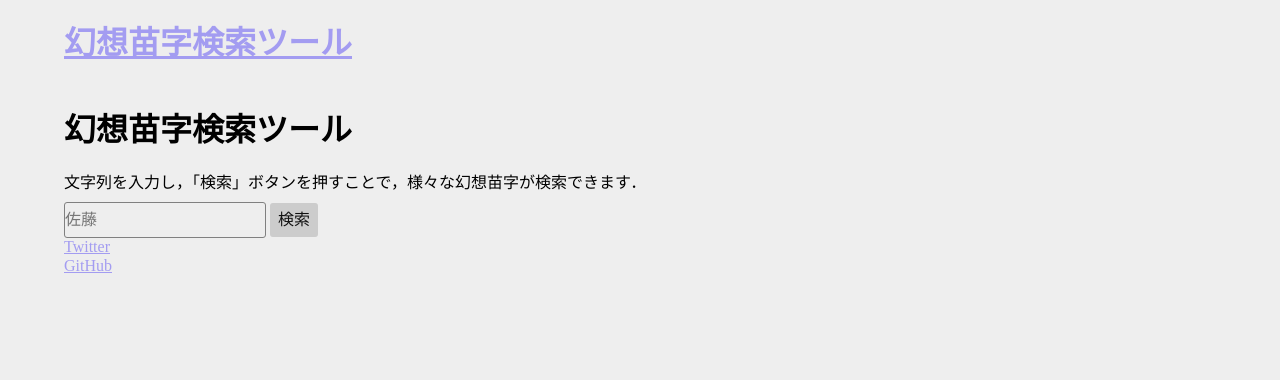
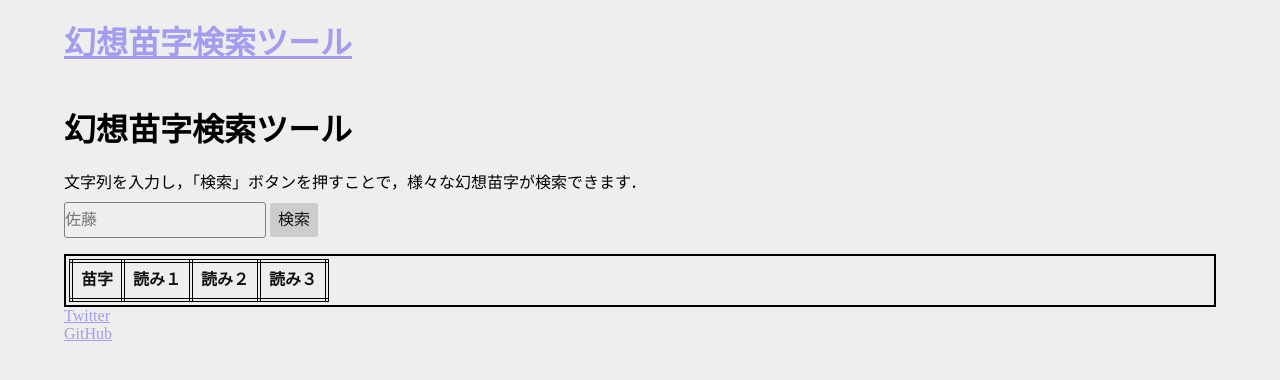
Before and after one commit to satoshin-des/GensoMyoji, a Jekyll site: the page built from index.html, in a window 1280 px wide. Shown: the top 380 px of the page. Built offline with Jekyll 4.4.1, drawn with Linux system fonts in a browser that asks for light colours.

Commit message:
Modified the js and css files

```diff
--- a/css/main.css
+++ b/css/main.css
@@ -92,3 +92,23 @@ button {
     border-radius: 3px;
     padding: 0.5rem;
 }
+
+table {
+  border-collapse: collapse;
+  border-width: 2px;
+  border-color: black;
+}
+
+td, th {
+  border: 4px double black;
+  margin: 2px;
+  padding: 0.5rem;
+}
+
+/* table style */
+.table {
+  margin-top: 1rem;
+  border-width: 2px;
+  border-color: black;
+  padding: 3px;
+}
--- a/index.html
+++ b/index.html
@@ -5,5 +5,22 @@ layout: default
 <h1>幻想苗字検索ツール</h1>
 <p>文字列を入力し，「検索」ボタンを押すことで，様々な幻想苗字が検索できます．</p>
 
-<input type="text" name="search-input" placeholder="佐藤">
-<button type="button">検索</button>
+<input type="text" id="search-input" placeholder="佐藤">
+<button type="button" id="search-btn" data-json-url="{{ '/json/myoji-data.json' | relative_url }}">検索</button>
+
+<div class="table">
+<table>
+  <thead>
+    <tr>
+      <th class="cell">苗字</th>
+      <th class="cell">読み１</th>
+      <th class="cell">読み２</th>
+      <th class="cell">読み３</th>
+    </tr>
+  </thead>
+  <tbody id="search-res">
+  </tbody>
+</table>
+</div>
+
+<script src="{{ '/js/script.js' | relative_url }}"></script>
--- a/js/script.js
+++ b/js/script.js
@@ -1,14 +1,14 @@
 document.addEventListener('DOMContentLoaded', () => {
   const input = document.getElementById("search-input");
   const btn = document.getElementById("search-btn");
-  const resTab = document.getElementById('search-res');
-  const jsonPath = "{{ '/json/myoji-data.json' | relative_url }}";
+  const tbody = document.getElementById('search-res');
+  const jsonPath = btn.dataset.jsonUrl;
 
   let cachedDat = null; // data for cache
 
   async function search() {
     const q = input.value.trim();
-    resTab.innerHTML = '';
+    tbody.innerHTML = '';
 
     if (!q) {
       return;
@@ -25,6 +25,24 @@ document.addEventListener('DOMContentLoaded', () => {
       resTab.innerHTML = '';
       return;
     }
+
+    m.forEach(e => {
+      const tr = document.createElement('tr');
+
+      const tdMyoji = document.createElement('td');
+      tdMyoji.textContent = e.name;
+
+      tr.appendChild(tdMyoji);
+
+      const ys = e.ruby;
+      ys.forEach(d => {
+        tdYomi = document.createElement('td');
+        tdYomi.textContent = d;
+        tr.appendChild(tdYomi);
+      });
+
+      tbody.appendChild(tr);
+    });
   }
 
   btn.addEventListener('click', search);
```
